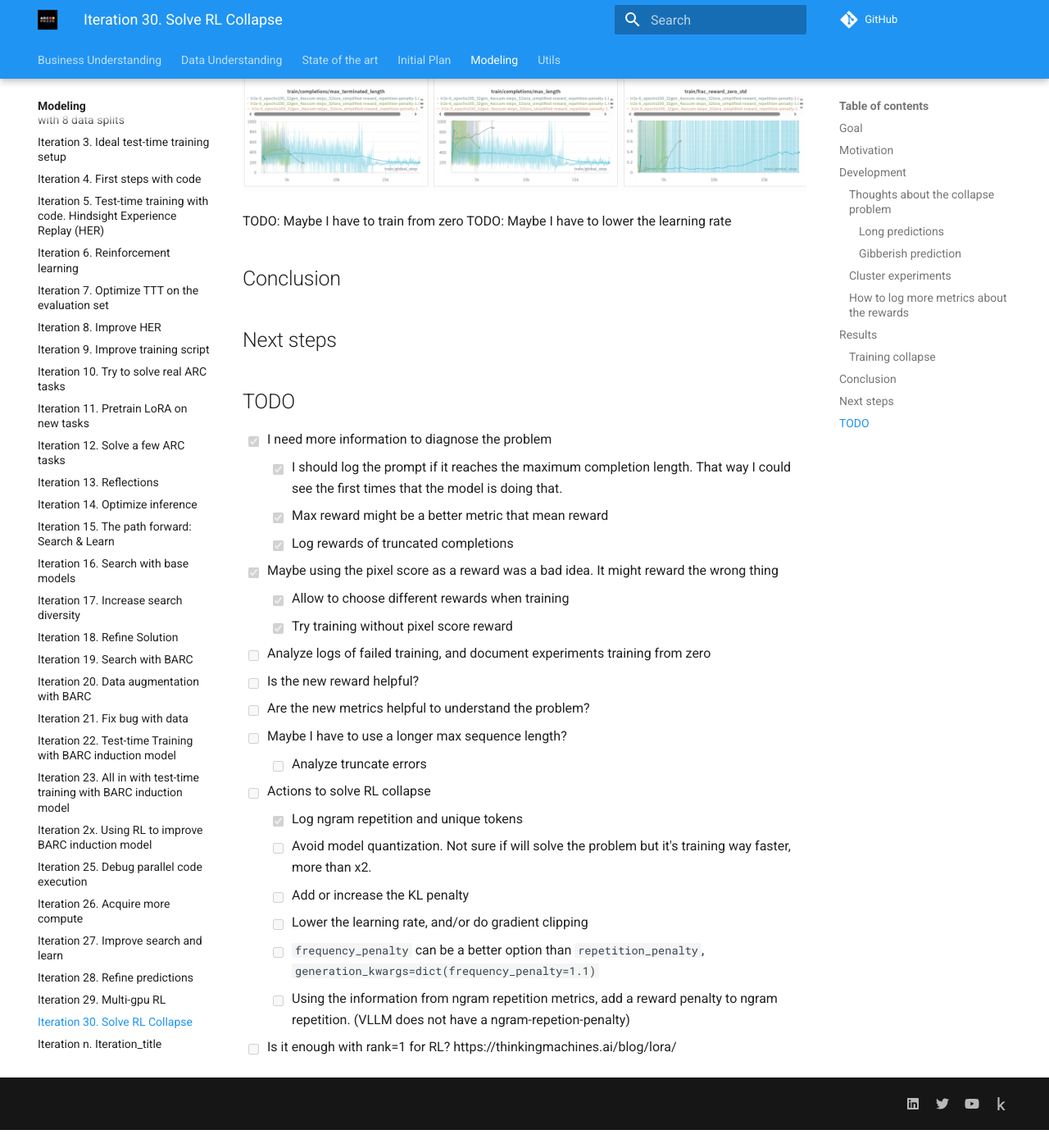
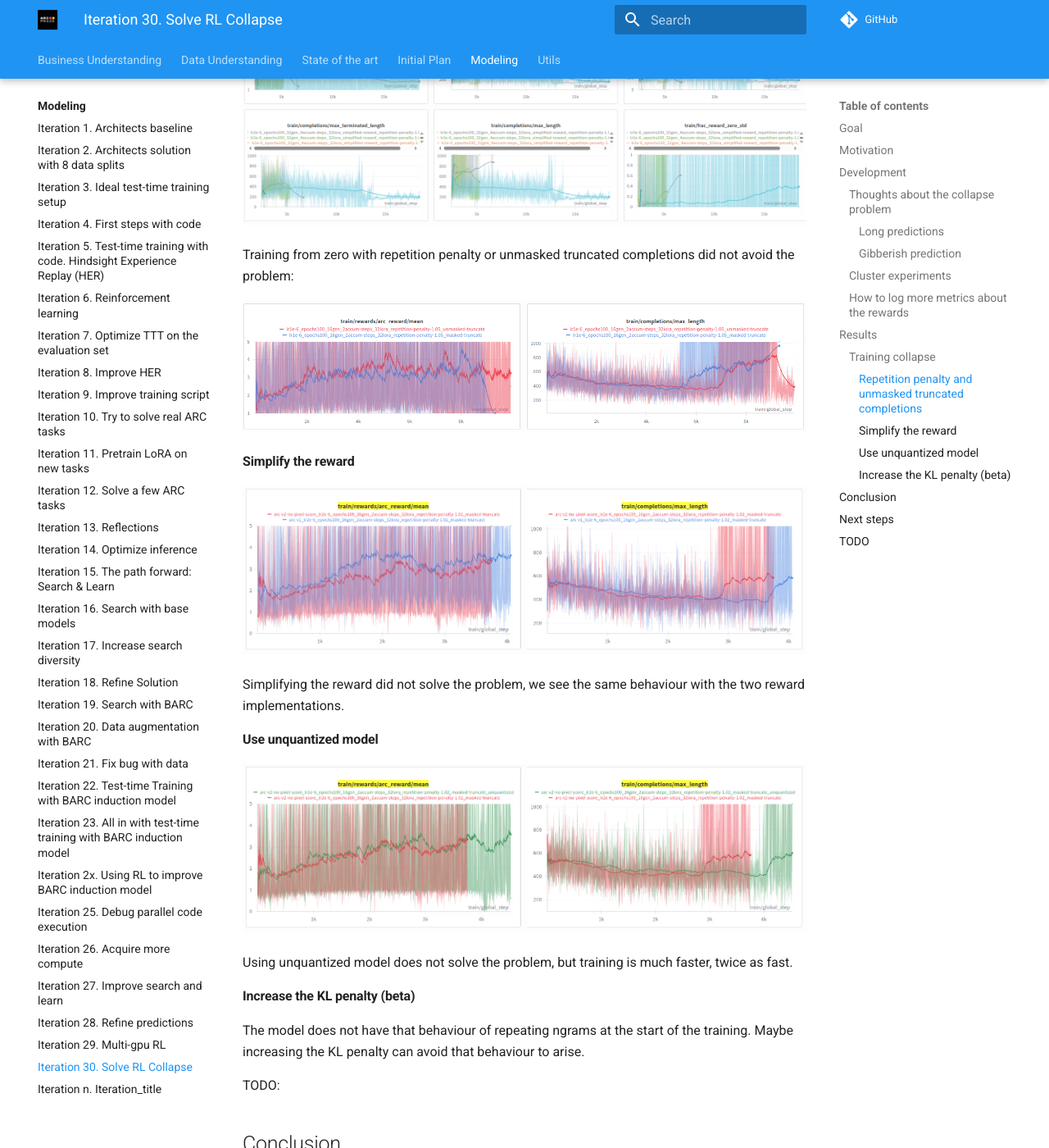
Before and after one commit to ironbar/arc25, an MkDocs documentation site: the page built from docs/modeling/Iteration_30_solve_RL_collapse.md, in a window 1280 px wide and 1400 px high, scrolled down 8146 px. Shown: the whole window at 82% size. Built offline with MkDocs 1.6.1 and Material for MkDocs 9.7.7, drawn with Linux system fonts in a browser that asks for light colours; comment, search, counter and statistics services are not loaded; before the commit the page ends 9524 px from its top, so only the background shows below that; some of the changed text lies outside the part shown.

Commit message:
updated documentation

```diff
--- a/docs/modeling/Iteration_30_solve_RL_collapse.md
+++ b/docs/modeling/Iteration_30_solve_RL_collapse.md
@@ -357,13 +357,35 @@ However simplifying the reward did not solve the problem. The metrics show the s
 
 ![alt text](res/1759507730951_image.png)
 
+#### Repetition penalty and unmasked truncated completions
+
 I have tried different configurations of repetition penalty and unmasking the truncated completions to see if I could continue a training without collapsing without much success. Sometimes I could prevent collapse but
 at the cost of not improving the reward.
 
 ![alt text](res/1759508063549_image.png)
 
-TODO: Maybe I have to train from zero
-TODO: Maybe I have to lower the learning rate
+Training from zero with repetition penalty or unmasked truncated completions did not avoid the problem:
+
+![alt text](res/1759839762428_image.png)
+
+#### Simplify the reward
+
+![alt text](res/1759839947031_image.png)
+
+Simplifying the reward did not solve the problem, we see the same behaviour with the two reward implementations.
+
+#### Use unquantized model
+
+![alt text](res/1759840012962_image.png)
+
+Using unquantized model does not solve the problem, but training is much faster, twice as fast.
+
+#### Increase the KL penalty (beta)
+
+The model does not have that behaviour of repeating ngrams at the start of the training. Maybe increasing
+the KL penalty can avoid that behaviour to arise.
+
+TODO:
 
 ## Conclusion
 
@@ -385,7 +407,7 @@ TODO: Maybe I have to lower the learning rate
   - [ ] Analyze truncate errors
 - [ ] Actions to solve RL collapse
   - [x] Log ngram repetition and unique tokens
-  - [ ] Avoid model quantization. Not sure if will solve the problem but it's training way faster, more than x2.
+  - [x] Avoid model quantization. Not sure if will solve the problem but it's training way faster, more than x2.
   - [ ] Add or increase the KL penalty
   - [ ] Lower the learning rate, and/or do gradient clipping
   - [ ] `frequency_penalty` can be a better option than `repetition_penalty`, `generation_kwargs=dict(frequency_penalty=1.1)`
```
Also changed, not shown: docs/modeling/res/1759839762428_image.png (added), docs/modeling/res/1759839947031_image.png (added), docs/modeling/res/1759840012962_image.png (added).
